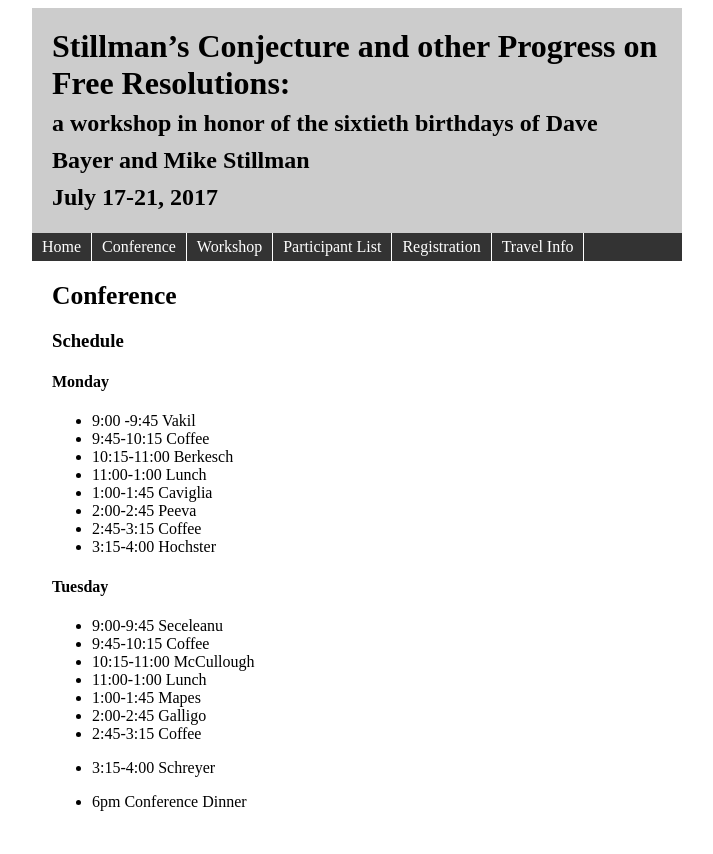
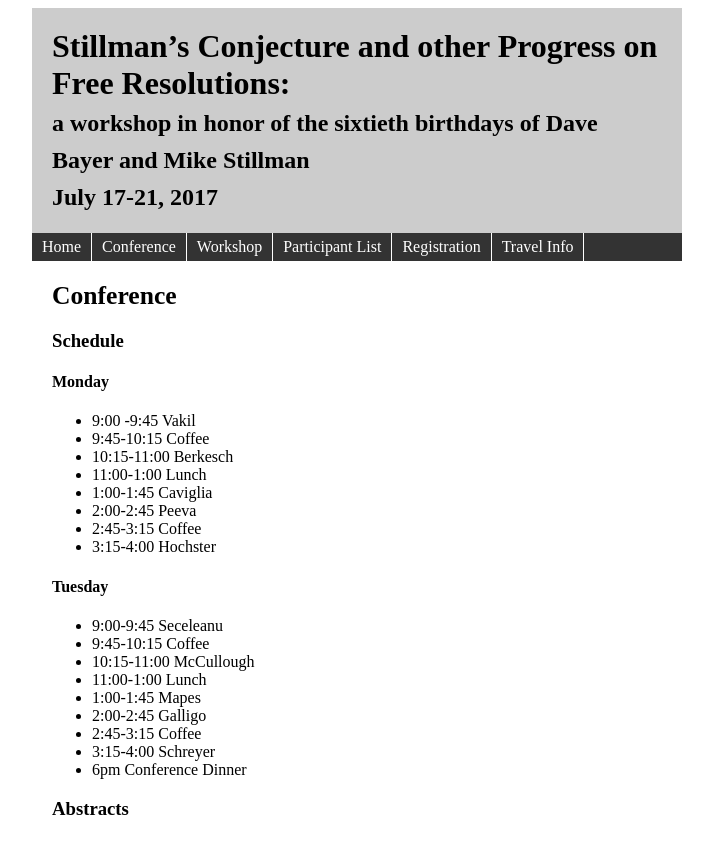
Before and after one commit to Macaulay2/Workshop-2017-Berkeley, a Jekyll site: the page built from conference.md, in a window 1280 px wide. Shown: the top 854 px of the page, without its empty margins (283-996 px from the left). Built offline with Jekyll 4.4.1, drawn with Linux system fonts in a browser that asks for light colours.

Commit message:
updating confreence file

```diff
--- a/conference.md
+++ b/conference.md
@@ -30,5 +30,6 @@ menuOrder: 1
 * 2:00-2:45 Galligo
 * 2:45-3:15 Coffee
 * 3:15-4:00 Schreyer
+* 6pm Conference Dinner
 
-* 6pm Conference Dinner
+### Abstracts
```
